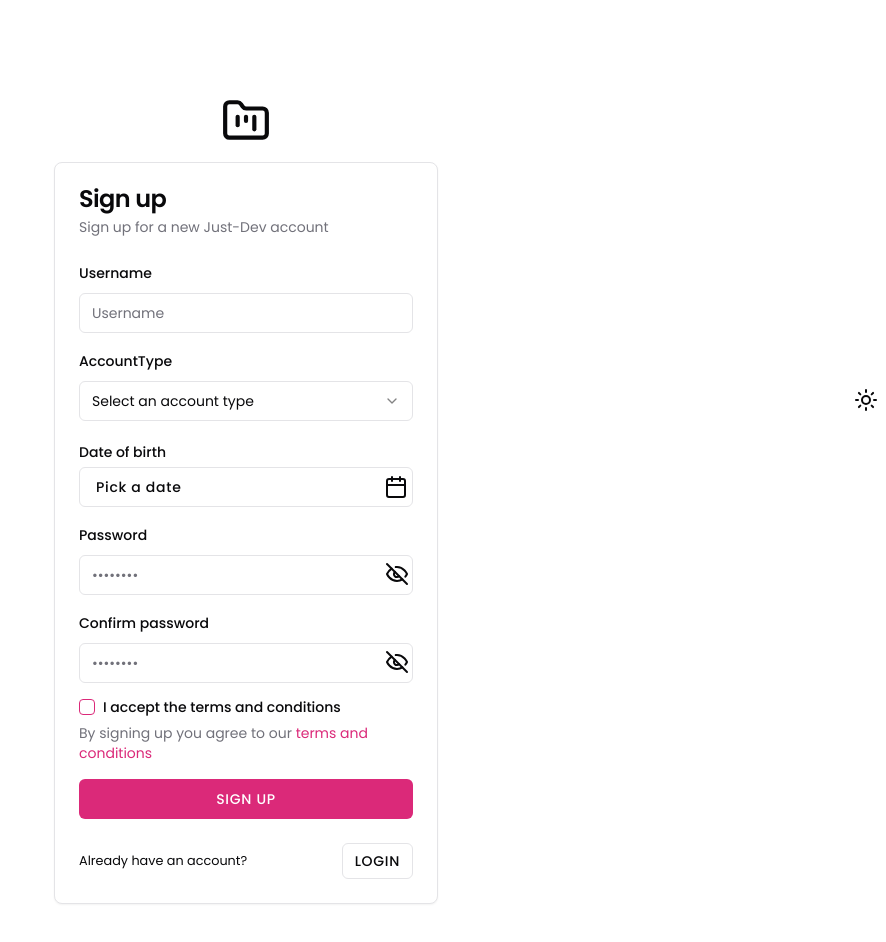
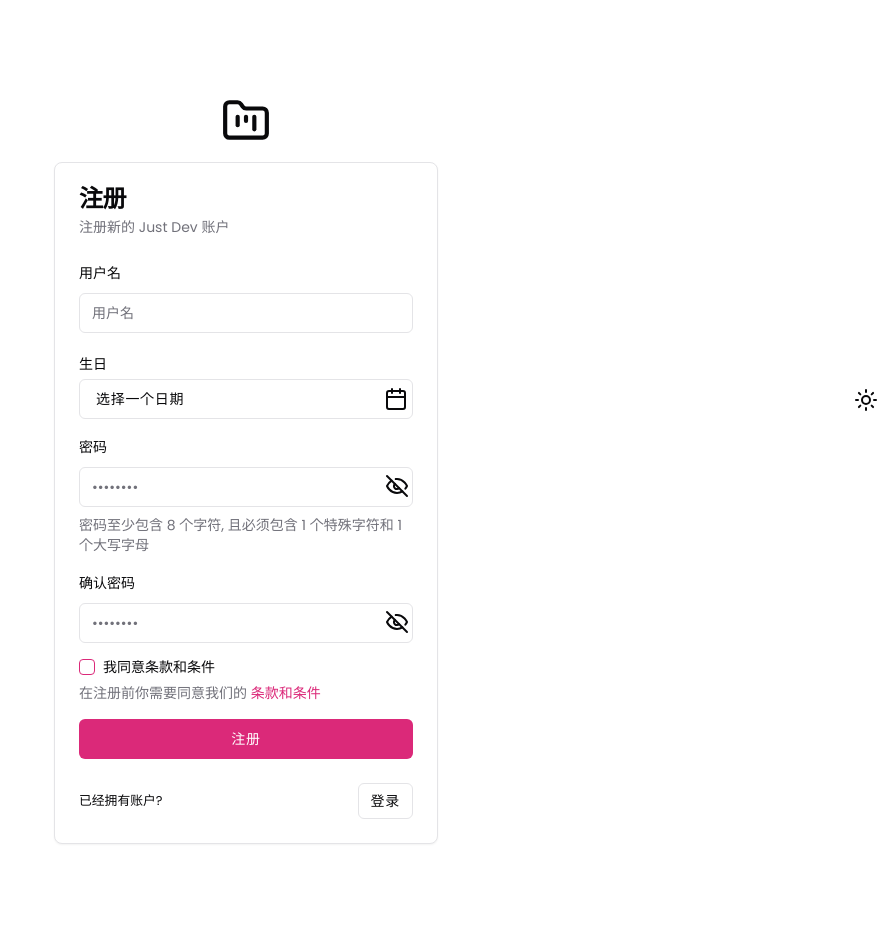
Before and after one commit to just-dev-pm/just-dev-frontend, a Next.js app: page /sign-up in a window 1280 px wide. Shown: the top 942 px of the page, without its empty margins (394-1280 px from the left). Built offline with nearby package versions, Linux system fonts and the light colour scheme.

Commit message:
fix: 中文化
locale: zhCN

```diff
--- a/app/(logged-out)/login/page.tsx
+++ b/app/(logged-out)/login/page.tsx
@@ -86,8 +86,8 @@ function LoginPage(props: Props) {
 			<FolderKanbanIcon size={50} />
 			<Card className="w-full max-w-sm">
 				<CardHeader>
-					<CardTitle>Login</CardTitle>
-					<CardDescription>Login to your Just-Dev accout</CardDescription>
+					<CardTitle>登录</CardTitle>
+					<CardDescription>登录你的 Just Dev 账户</CardDescription>
 				</CardHeader>
 				<CardContent>
 					<Form {...form}>
@@ -100,12 +100,12 @@ function LoginPage(props: Props) {
 								name="name"
 								render={({ field }) => (
 									<FormItem>
-										<FormLabel>Username</FormLabel>
+										<FormLabel>用户名</FormLabel>
 										<FormControl>
-											<Input placeholder="Username" {...field} />
+											<Input placeholder="用户名" {...field} />
 										</FormControl>
 										<FormDescription>
-											This is the name you signed up to Just-Dev with.
+											这是你已在 Just Dev 注册的用户名.
 										</FormDescription>
 										<FormMessage />
 									</FormItem>
@@ -116,22 +116,22 @@ function LoginPage(props: Props) {
 								name="password"
 								render={({ field }) => (
 									<FormItem>
-										<FormLabel>Password</FormLabel>
+										<FormLabel>密码</FormLabel>
 										<FormControl>
-											<PasswordInput placeholder="Password" {...field} />
+											<PasswordInput placeholder="密码" {...field} />
 										</FormControl>
 										<FormMessage />
 									</FormItem>
 								)}
 							/>
-							<Button type="submit">Login</Button>
+							<Button type="submit">登录</Button>
 						</form>
 					</Form>
 				</CardContent>
 				<CardFooter className="justify-between">
-					<small>Don't have an account?</small>
+					<small>还没有账户?</small>
 					<Button asChild variant={"outline"} size="sm">
-						<Link href="/sign-up">Sign up</Link>
+						<Link href="/sign-up">注册</Link>
 					</Button>
 				</CardFooter>
 			</Card>
--- a/app/(logged-out)/sign-up/page.tsx
+++ b/app/(logged-out)/sign-up/page.tsx
@@ -46,56 +46,37 @@ interface Props {}
 
 const formSchema = z
 	.object({
-		name: z.string(),
-		accountType: z.enum(["personal", "company"]),
-		companyName: z.string().optional(),
-		numberOfEmployees: z.coerce.number().optional(),
+		name: z.string().refine(name => name, "用户名不能为空"),
 		dob: z.date().refine(date => {
 			const today = new Date();
 			const eighteenYearsAgo = new Date(
-				today.getFullYear() - 18,
+				today.getFullYear() - 16,
 				today.getMonth(),
 				today.getDate()
 			);
 			return date <= eighteenYearsAgo;
-		}, "You must be at least 18 years old"),
+		}, "你至少 16 岁"),
 		password: z
 			.string()
-			.min(8, "Password must contain at least 8 characters")
+			.min(8, "密码至少包含 8 个字符")
 			.refine(password => {
 				// 必须至少包含一个特殊字符和一个大写字母
 				return /^(?=.*[!@#$%^&*])(?=.*[A-Z]).*$/.test(password);
-			}, "Password must contain at least 1 specail character and 1 uppercase character"),
+			}, "密码必须包含 1 个特殊字符和 1 个大写字母"),
 		passwordConfirm: z.string(),
 		acceptTerms: z
 			.boolean({
-				required_error: "You must accept the terms and conditions",
+				required_error: "你必须勾选同意条款和条件",
 			})
-			.refine(checked => checked, "You must accept the terms and conditions"),
+			.refine(checked => checked, "你必须勾选同意条款和条件"),
 	})
 	.superRefine((data, ctx) => {
 		if (data.password !== data.passwordConfirm) {
 			ctx.addIssue({
 				code: z.ZodIssueCode.custom,
 				path: ["passwordConfirm"],
-				message: "Passwords do not match",
+				message: "密码不匹配",
 			});
-		}
-		if (data.accountType === "company") {
-			if (!data.companyName) {
-				ctx.addIssue({
-					code: z.ZodIssueCode.custom,
-					path: ["companyName"],
-					message: "Company name is required",
-				});
-			}
-			if (!data.numberOfEmployees || data.numberOfEmployees < 1) {
-				ctx.addIssue({
-					code: z.ZodIssueCode.custom,
-					path: ["numberOfEmployees"],
-					message: "Number of employees is required",
-				});
-			}
 		}
 	});
 
@@ -105,12 +86,10 @@ function SignupPage(props: Props) {
 		resolver: zodResolver(formSchema),
 		defaultValues: {
 			name: "",
-			companyName: "",
 			password: "",
 			passwordConfirm: "",
 		},
 	});
-	const accountType = form.watch("accountType");
 	const router = useRouter();
 
 	const dobFromDate = new Date();
@@ -128,8 +107,8 @@ function SignupPage(props: Props) {
 			<FolderKanbanIcon size={50} />
 			<Card className="w-full max-w-sm">
 				<CardHeader>
-					<CardTitle>Sign up</CardTitle>
-					<CardDescription>Sign up for a new Just-Dev account</CardDescription>
+					<CardTitle>注册</CardTitle>
+					<CardDescription>注册新的 Just Dev 账户</CardDescription>
 				</CardHeader>
 				<CardContent>
 					<Form {...form}>
@@ -142,9 +121,9 @@ function SignupPage(props: Props) {
 								name="name"
 								render={({ field }) => (
 									<FormItem>
-										<FormLabel>Username</FormLabel>
+										<FormLabel>用户名</FormLabel>
 										<FormControl>
-											<Input placeholder="Username" {...field} />
+											<Input placeholder="用户名" {...field} />
 										</FormControl>
 										<FormMessage />
 									</FormItem>
@@ -152,70 +131,10 @@ function SignupPage(props: Props) {
 							/>
 							<FormField
 								control={form.control}
-								name="accountType"
-								render={({ field }) => (
-									<FormItem>
-										<FormLabel>AccountType</FormLabel>
-										<Select
-											onValueChange={field.onChange}
-											defaultValue={field.value}
-										>
-											<FormControl>
-												<SelectTrigger>
-													<SelectValue placeholder="Select an account type" />
-												</SelectTrigger>
-											</FormControl>
-											<SelectContent>
-												<SelectItem value="personal">Personal</SelectItem>
-												<SelectItem value="company">Company</SelectItem>
-											</SelectContent>
-										</Select>
-										<FormMessage />
-									</FormItem>
-								)}
-							/>
-							{accountType === "company" && (
-								<>
-									<FormField
-										control={form.control}
-										name="companyName"
-										render={({ field }) => (
-											<FormItem>
-												<FormLabel>Company name</FormLabel>
-												<FormControl>
-													<Input placeholder="Company name" {...field} />
-												</FormControl>
-												<FormMessage />
-											</FormItem>
-										)}
-									/>{" "}
-									<FormField
-										control={form.control}
-										name="numberOfEmployees"
-										render={({ field }) => (
-											<FormItem>
-												<FormLabel>Number of employees</FormLabel>
-												<FormControl>
-													<Input
-														type="number"
-														min={0}
-														placeholder="Number of employees"
-														{...field}
-														value={field.value ?? ""}
-													/>
-												</FormControl>
-												<FormMessage />
-											</FormItem>
-										)}
-									/>
-								</>
-							)}
-							<FormField
-								control={form.control}
 								name="dob"
 								render={({ field }) => (
 									<FormItem className="flex flex-col pt-2">
-										<FormLabel>Date of birth</FormLabel>
+										<FormLabel>生日</FormLabel>
 										<Popover>
 											<PopoverTrigger asChild>
 												<FormControl>
@@ -224,9 +143,9 @@ function SignupPage(props: Props) {
 														className="normal-case flex justify-between pr-1"
 													>
 														{!!field.value ? (
-															format(field.value, "PPP")
+															format(field.value, "yyyy年, M月, d日")
 														) : (
-															<span>Pick a date</span>
+															<span>选择一个日期</span>
 														)}
 														<CalendarIcon />
 													</Button>
@@ -255,10 +174,14 @@ function SignupPage(props: Props) {
 								name="password"
 								render={({ field }) => (
 									<FormItem>
-										<FormLabel>Password</FormLabel>
+										<FormLabel>密码</FormLabel>
 										<FormControl>
 											<PasswordInput placeholder="••••••••" {...field} />
 										</FormControl>
+										<FormDescription>
+											密码至少包含 8 个字符, 且必须包含 1 个特殊字符和 1
+											个大写字母
+										</FormDescription>
 										<FormMessage />
 									</FormItem>
 								)}
@@ -268,7 +191,7 @@ function SignupPage(props: Props) {
 								name="passwordConfirm"
 								render={({ field }) => (
 									<FormItem>
-										<FormLabel>Confirm password</FormLabel>
+										<FormLabel>确认密码</FormLabel>
 										<FormControl>
 											<PasswordInput placeholder="••••••••" {...field} />
 										</FormControl>
@@ -288,29 +211,29 @@ function SignupPage(props: Props) {
 													onCheckedChange={field.onChange}
 												/>
 											</FormControl>
-											<FormLabel>I accept the terms and conditions</FormLabel>
+											<FormLabel>我同意条款和条件</FormLabel>
 										</div>
 										<FormDescription>
-											By signing up you agree to our{" "}
+											在注册前你需要同意我们的{" "}
 											<Link
 												href="/terms"
 												className="text-primary hover:underline"
 											>
-												terms and conditions
+												条款和条件
 											</Link>
 										</FormDescription>
 										<FormMessage />
 									</FormItem>
 								)}
 							/>
-							<Button type="submit">Sign up</Button>
+							<Button type="submit">注册</Button>
 						</form>
 					</Form>
 				</CardContent>
 				<CardFooter className="justify-between">
-					<small>Already have an account?</small>
+					<small>已经拥有账户?</small>
 					<Button asChild variant={"outline"} size="sm">
-						<Link href="/login">Login</Link>
+						<Link href="/login">登录</Link>
 					</Button>
 				</CardFooter>
 			</Card>
--- /dev/null
+++ b/app/error.tsx
@@ -0,0 +1,30 @@
+"use client"; // Error components must be Client Components
+
+import { useEffect } from "react";
+
+export default function Error({
+	error,
+	reset,
+}: {
+	error: Error & { digest?: string };
+	reset: () => void;
+}) {
+	useEffect(() => {
+		// Log the error to an error reporting service
+		console.error(error);
+	}, [error]);
+
+	return (
+		<div>
+			<h2>Just Dev APP 发生了一些错误</h2>
+			<button
+				onClick={
+					// Attempt to recover by trying to re-render the segment
+					() => reset()
+				}
+			>
+				再次尝试
+			</button>
+		</div>
+	);
+}
--- a/app/terms/page.tsx
+++ b/app/terms/page.tsx
@@ -8,6 +8,7 @@ import {
 	CardHeader,
 	CardTitle,
 } from "@/components/ui/card";
+import Link from "next/link";
 
 const terms = [
 	{
@@ -29,22 +30,23 @@ const terms = [
 	},
 ];
 
-type CardProps = React.ComponentProps<typeof Card>;
-
-export default function TermsPage({ className, ...props }: CardProps) {
+export default function TermsPage() {
 	return (
-		<div className="p-8 flex flex-col justify-center items-center">
+		<div className="p-8 flex flex-col justify-center items-center gap-4">
 			<h1 className="text-3xl font-bold mb-6">条款和条件</h1>
 			<div className="grid gap-6">
 				{terms.map((term, index) => (
-					<Card key={index} className={cn("w-full", className)} {...props}>
+					<Card key={index} className={"w-full"}>
 						<CardHeader>
 							<CardTitle>{term.title}</CardTitle>
-							<CardDescription>{term.description}</CardDescription>
 						</CardHeader>
+						<CardContent>{term.description}</CardContent>
 					</Card>
 				))}
 			</div>
+			<Button asChild>
+				<Link href="/sign-up">返回注册</Link>
+			</Button>
 		</div>
 	);
 }
```
Also changed, not shown: components/ui/calendar.tsx (+12 -10 lines), app/loading.tsx (renamed from loading.tsx).
